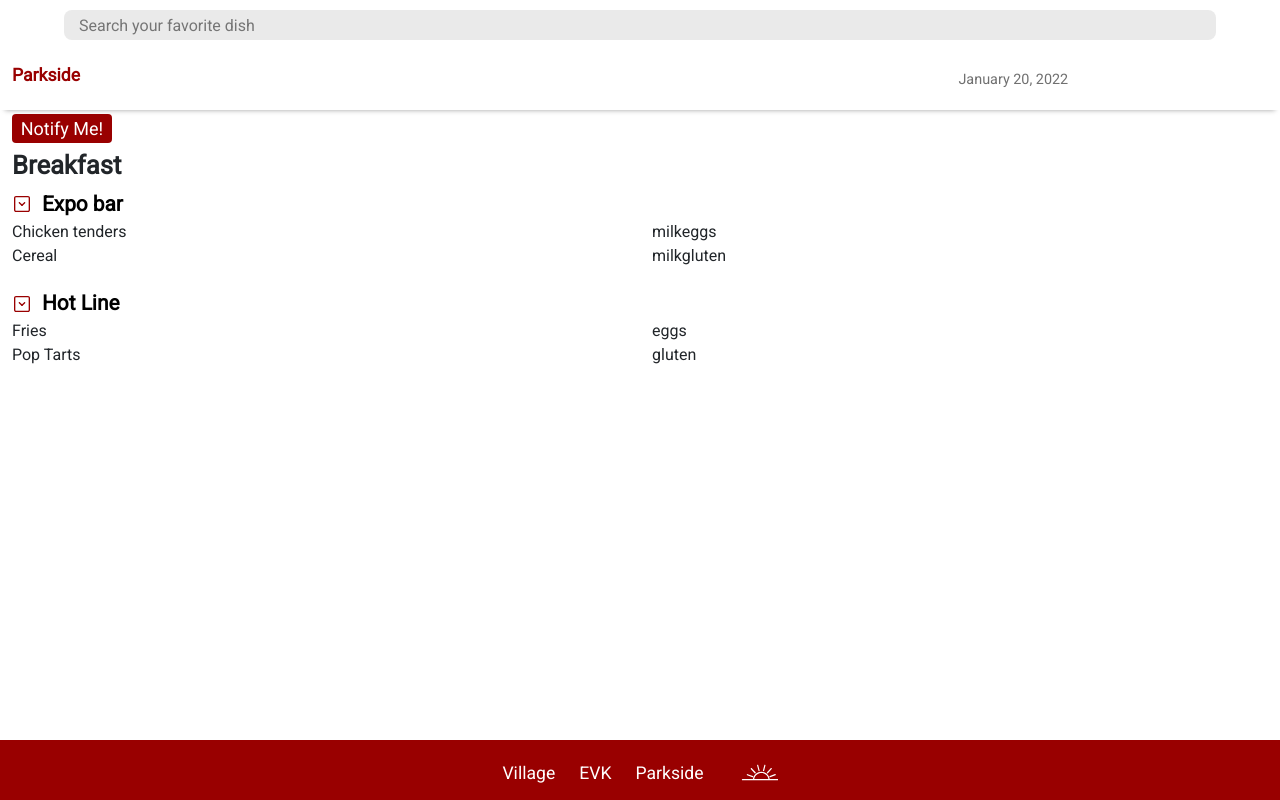
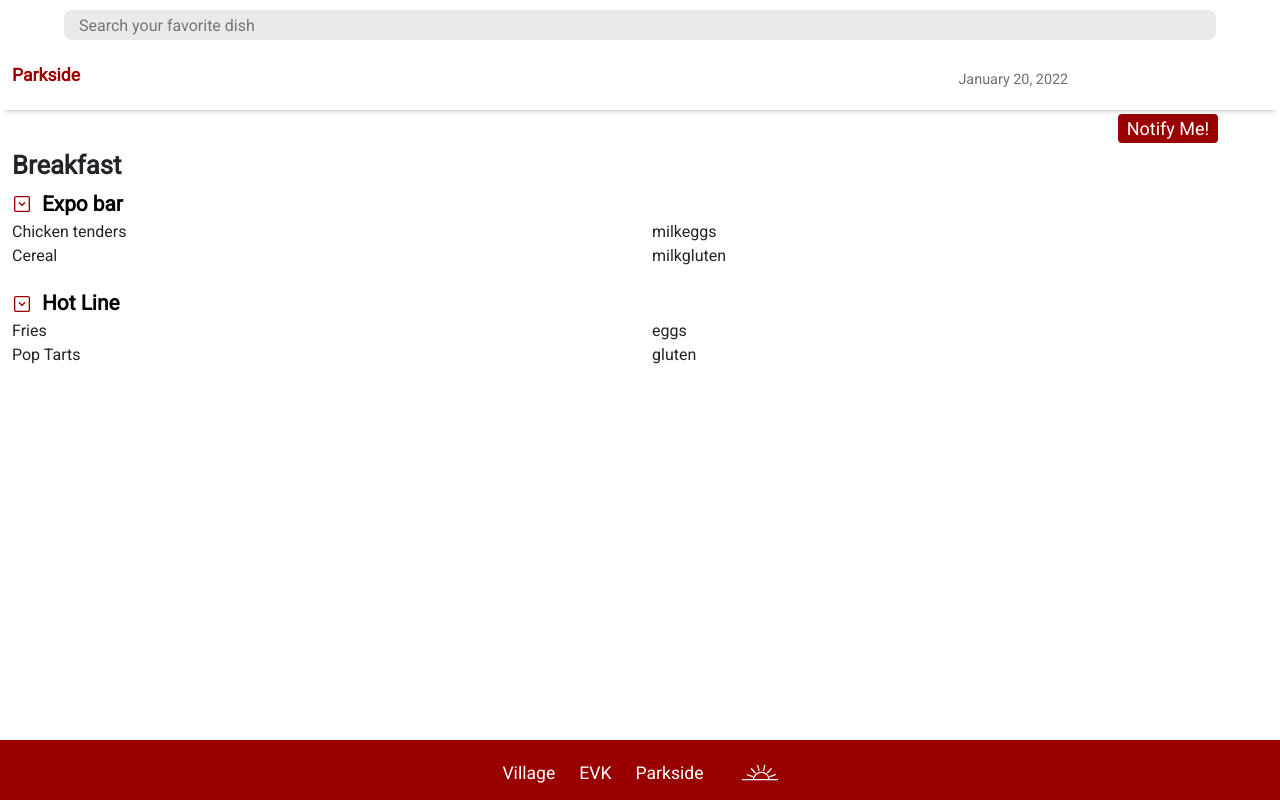
Before and after one commit to scottmai/trojan-dining, a React (Create React App) app in the folder frontend/: page / in a window 1280 px wide. Built offline with nearby package versions, Linux system fonts and the light colour scheme; data requests are answered from the project's data file.

Commit message:
Align notification button to right side

```diff
--- a/frontend/src/index.scss
+++ b/frontend/src/index.scss
@@ -120,3 +120,18 @@ body {
         }
     }
 }
+
+.notify-modal {
+    text-align: right;
+    margin-right: 50px;
+    margin-bottom: 0px;
+
+    .notify-btn {
+        padding: 10px 32px;
+        border-radius: 4px;
+        border: none;
+        background: #990000;
+        color: #fff;
+        font-size: 15px;
+    }
+}
```
